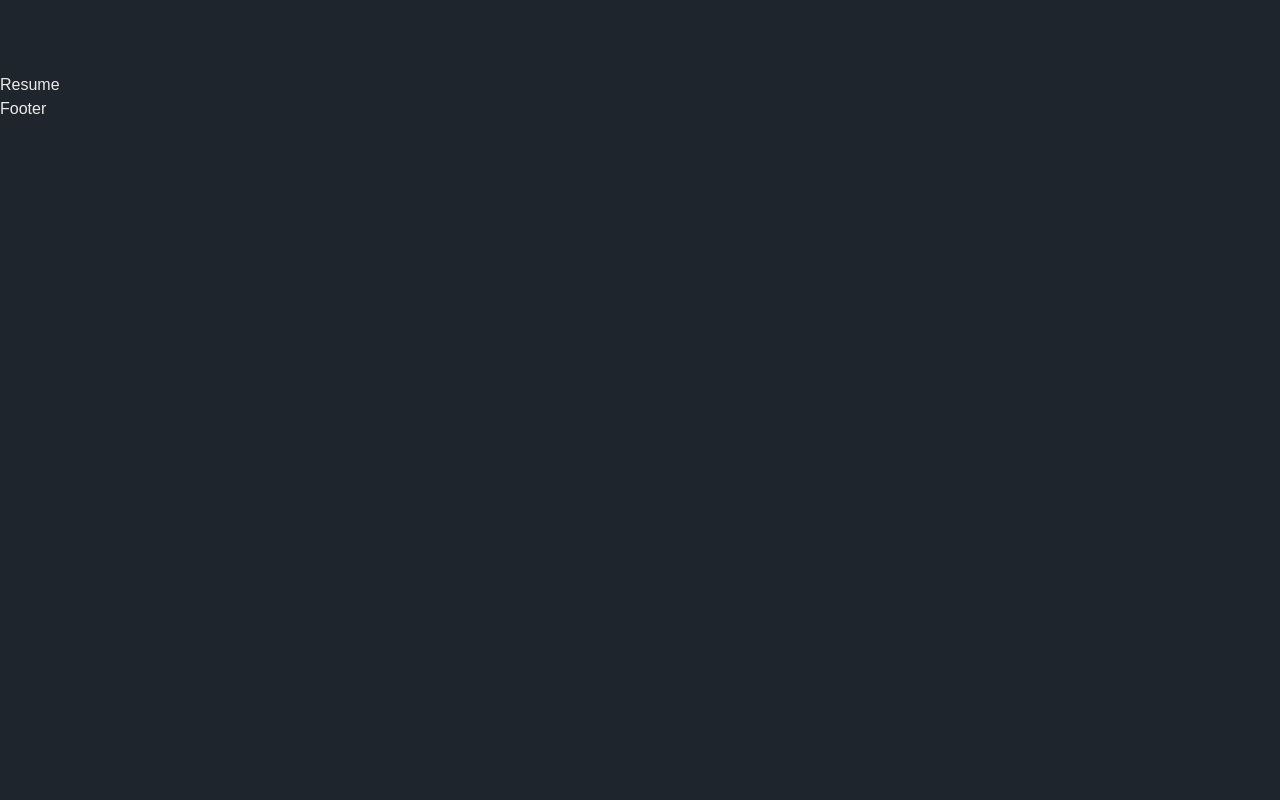
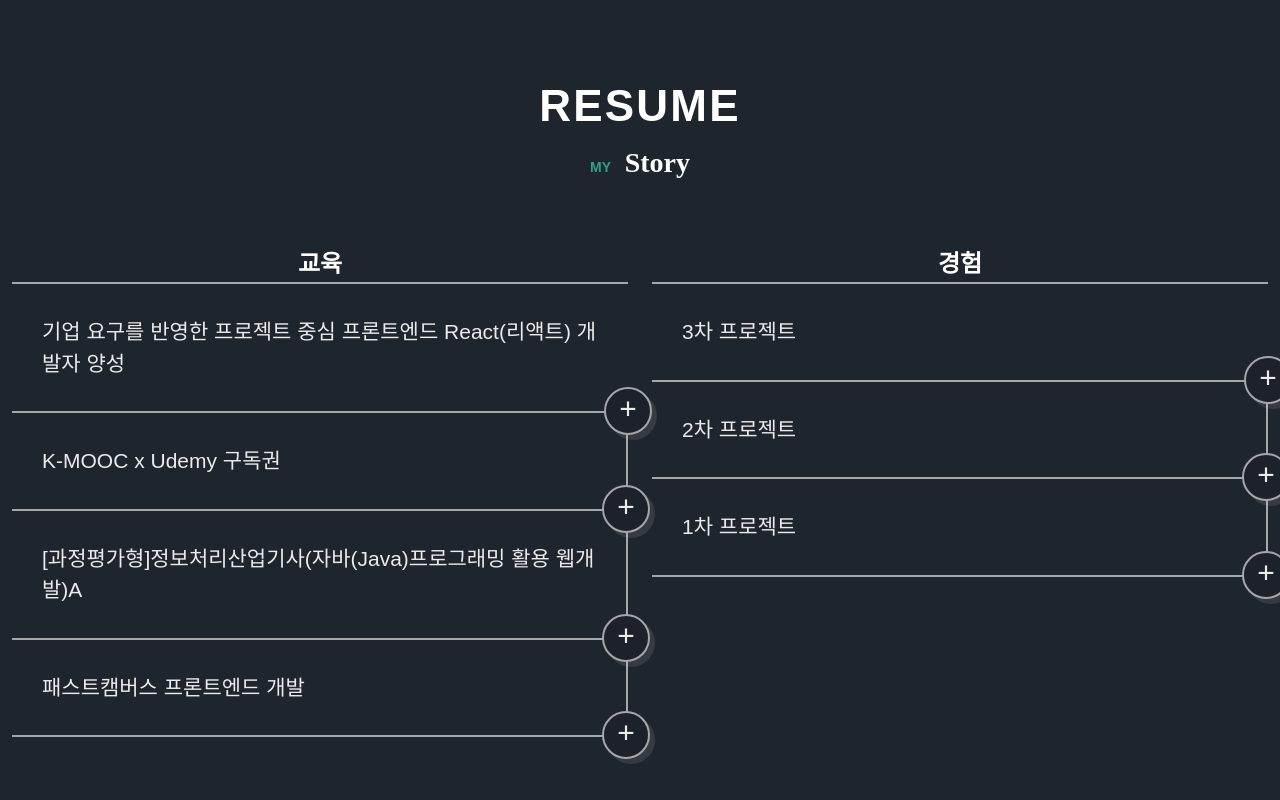
Before and after one commit to miss-gif/portfolio-final, a React (Vite) app: page / in a window 1280 px wide. Shown: the part 4180-4980 px from the top of the page. Before the commit the page ends 4301 px from the top, so only its background shows below. Built offline with nearby package versions, Linux system fonts and the light colour scheme.

Commit message:
Design : resume 작업중

```diff
--- /dev/null
+++ b/src/components/resume/Card.jsx
@@ -0,0 +1,28 @@
+import React, { useState } from "react";
+
+const Card = (props) => {
+  const [showInfo, setShowInfo] = useState(false);
+
+  return (
+    <div className="resume__item">
+      <div
+        className="resume__header"
+        onClick={() => {
+          setShowInfo(!showInfo);
+        }}
+      >
+        <div className="resume__subtitle">{props.title}</div>
+        <div className="resume__icon">{showInfo ? "-" : "+"}</div>
+      </div>
+      <div className={`${showInfo ? "show-content" : ""} resume__content`}>
+        <div className="resume__date-title">
+          <h3 className="resume__title">{props.subtitle}</h3>
+          <span className="resume__date text-cs">{props.date}</span>
+        </div>
+        <p className="resume__description">{props.description}</p>
+      </div>
+    </div>
+  );
+};
+
+export default Card;
--- a/src/components/resume/index.jsx
+++ b/src/components/resume/index.jsx
@@ -1,7 +1,56 @@
 import React from "react";
+import { cv } from "../../data/data";
+import Card from "./Card";
+import "./resume.scss";
 
 const Resume = () => {
-  return <div>Resume</div>;
+  return (
+    <section className="resume section" id="resume">
+      <h2 className="section__title text-cs">Resume</h2>
+      <p className="section__subtitle">
+        My <span>Story</span>
+      </p>
+
+      <div className="resume__container container grid">
+        <div className="resume__group">
+          <h3 className="resume__heading">교육</h3>
+          <div className="resume__items">
+            {cv.map((val, id) => {
+              if (val.category === "education") {
+                return (
+                  <Card
+                    key={id}
+                    title={val.title}
+                    subtitle={val.subtitle}
+                    date={val.date}
+                    description={val.description}
+                  />
+                );
+              }
+            })}
+          </div>
+        </div>
+        <div className="resume__group">
+          <h3 className="resume__heading">경험</h3>
+          <div className="resume__items">
+            {cv.map((val, id) => {
+              if (val.category === "experience") {
+                return (
+                  <Card
+                    key={id}
+                    title={val.title}
+                    subtitle={val.subtitle}
+                    date={val.date}
+                    description={val.description}
+                  />
+                );
+              }
+            })}
+          </div>
+        </div>
+      </div>
+    </section>
+  );
 };
 
 export default Resume;
--- /dev/null
+++ b/src/components/resume/resume.scss
@@ -0,0 +1,75 @@
+.resume {
+  background-image: var(--second-gradient);
+  &__container {
+    grid-template-columns: repeat(2, 1fr);
+  }
+  &__heading {
+    text-align: center;
+    font-size: var(--h4-font-size);
+  }
+}
+
+/* Card */
+.resume {
+  &__heading,
+  &__item {
+    border-bottom: 2px solid var(--border-color);
+  }
+  &__item {
+    position: relative;
+    &:not(:first-child) {
+      border-right: 2px solid var(--border-color);
+    }
+  }
+  &__header {
+    padding: 32px 30px;
+  }
+  &__subtitle {
+    font-size: var(--largest-font-size);
+    cursor: pointer;
+  }
+  &__icon {
+    background-color: var(--container-color);
+    border: 2px solid var(--border-color);
+    font-size: var(--h2-font-size);
+    box-shadow: var(--shadow);
+    width: 48px;
+    height: 48px;
+    border-radius: 50%;
+    line-height: 1.3em;
+    text-align: center;
+    cursor: pointer;
+    position: absolute;
+    right: -24px;
+    bottom: -24px;
+    z-index: 10;
+    transition: all 1.2s var(--transition);
+  }
+  &__content {
+    padding-inline: 30px 50px;
+    max-height: 0;
+    overflow: hidden;
+    transition: all 1s ease 0s;
+  }
+  &__date-title {
+    display: flex;
+    justify-content: space-between;
+    align-items: center;
+  }
+  &__title {
+    font-family: var(--second-font);
+    font-size: var(--h3-font-size);
+  }
+  &__date {
+    color: var(--title-color);
+    font-size: var(--tiny-font-size);
+    font-weight: 700;
+  }
+  &__description {
+    margin-block: 20px 30px;
+  }
+}
+
+.show-content {
+  max-height: 500px;
+}
--- a/src/data/data.js
+++ b/src/data/data.js
@@ -4,13 +4,6 @@ import Project3 from "../assets/project3.jpeg";
 import Project4 from "../assets/project4.jpeg";
 import Project5 from "../assets/project5.jpg";
 import Project6 from "../assets/project6.jpg";
-// import "../assets/blog1.jpg"
-
-import Testimonial1 from "../assets/testimonial1.jpg";
-import Testimonial2 from "../assets/testimonial2.jpg";
-import Testimonial3 from "../assets/testimonial3.jpg";
-import Testimonial4 from "../assets/testimonial4.jpg";
-import Testimonial5 from "../assets/testimonial5.jpg";
 
 export const links = [
   {
@@ -183,104 +176,59 @@ export const projects = [
 export const cv = [
   {
     id: 1,
-    title: "CoderHouse Courses",
-    subtitle: "Backend Programming",
-    date: "2014 - 2016",
-    description:
-      "Lorem ipsum dolor sit amet, consectetur adipiscing elit, sed do eiusmod tempor incididunt ut labore et dolore magna aliqua.",
+    title:
+      "기업 요구를 반영한 프로젝트 중심 프론트엔드 React(리액트) 개발자 양성",
+    subtitle: "FE Programming",
+    date: "2024-03-29 ~ 2024-09-13",
+    description: "과정에서 배운 내용에 대한 간략한 설명",
     category: "education",
   },
-
   {
     id: 2,
-    title: "Lviv National Academy of Arts",
-    subtitle: "Faculty of Design",
-    date: "2012 - 2014",
-    description:
-      "Lorem ipsum dolor sit amet, consectetur adipiscing elit, sed do eiusmod tempor incididunt ut labore et dolore magna aliqua.",
+    title: "K-MOOC x Udemy 구독권",
+    subtitle: "FE Programming",
+    date: "2023-12 ~ 2024-06",
+    description: "과정에서 배운 내용에 대한 간략한 설명",
     category: "education",
   },
-
   {
     id: 3,
-    title: "IT Future",
-    subtitle: "High School",
-    date: "2010 - 2012",
-    description:
-      "Lorem ipsum dolor sit amet, consectetur adipiscing elit, sed do eiusmod tempor incididunt ut labore et dolore magna aliqua.",
+    title: "[과정평가형]정보처리산업기사(자바(Java)프로그래밍 활용 웹개발)A",
+    subtitle: "FE Programming",
+    date: "2021-12-13 ~ 2022-05-25",
+    description: "과정에서 배운 내용에 대한 간략한 설명",
     category: "education",
   },
-
   {
     id: 4,
-    title: "UI Head & Manager",
-    subtitle: "Soft Tech Inc.",
-    date: "2020 - PRESENT",
-    description:
-      "Lorem ipsum dolor sit amet, consectetur adipiscing elit, sed do eiusmod tempor incididunt ut labore et dolore magna aliqua.",
+    title: "패스트캠버스 프론트엔드 개발",
+    subtitle: "FE Programming",
+    date: "2021-12 ~ 현재 진행형",
+    description: "과정에서 배운 내용에 대한 간략한 설명",
+    category: "education",
+  },
+  {
+    id: 5,
+    title: "3차 프로젝트",
+    subtitle: "FE Programming",
+    date: "2024-07-23 ~ 2024-08-24",
+    description: "경험과 배운 내용 요약",
     category: "experience",
   },
-
   {
-    id: 5,
-    title: "UI / UX Specialist",
-    subtitle: "Kana Design Studio",
-    date: "2018 - 2020",
-    description:
-      "Lorem ipsum dolor sit amet, consectetur adipiscing elit, sed do eiusmod tempor incididunt ut labore et dolore magna aliqua.",
+    id: 6,
+    title: "2차 프로젝트",
+    subtitle: "FE Programming",
+    date: "2024-06-23 ~ 2024-07-23",
+    description: "경험과 배운 내용 요약",
     category: "experience",
   },
-
   {
-    id: 6,
-    title: "Plugins Developer",
-    subtitle: "Fiverr.com",
-    date: "2016 - 2018",
-    description:
-      "Lorem ipsum dolor sit amet, consectetur adipiscing elit, sed do eiusmod tempor incididunt ut labore et dolore magna aliqua.",
+    id: 7,
+    title: "1차 프로젝트",
+    subtitle: "FE Programming",
+    date: "2024-05-23 ~ 2024-06-23",
+    description: "경험과 배운 내용 요약",
     category: "experience",
   },
 ];
-
-export const testimonials = [
-  {
-    id: 1,
-    img: Testimonial1,
-    name: "Barbara Wilson",
-    author: "CEO Company",
-    description:
-      "Lorem ipsum dolor sit amet, consectetur adipiscing elit, sed do eiusmod tempor incididunt ut labore et dolore magna aliqua.",
-  },
-  {
-    id: 2,
-    img: Testimonial2,
-    name: "Charlie Smith",
-    author: "Designer",
-    description:
-      "Lorem ipsum dolor sit amet, consectetur adipiscing elit, sed do eiusmod tempor incididunt ut labore et dolore magna aliqua.",
-  },
-  {
-    id: 3,
-    img: Testimonial3,
-    name: "Roy Wang",
-    author: "Manager GYM",
-    description:
-      "Lorem ipsum dolor sit amet, consectetur adipiscing elit, sed do eiusmod tempor incididunt ut labore et dolore magna aliqua.",
-  },
-  {
-    id: 4,
-    img: Testimonial4,
-    name: "Jennifer Smith",
-    author: "CEO & Founder",
-    description:
-      "Lorem ipsum dolor sit amet, consectetur adipiscing elit, sed do eiusmod tempor incididunt ut labore et dolore magna aliqua.",
-  },
-  {
-    id: 5,
-    img: Testimonial5,
-    name: "Paul Freeman",
-    author: "Photographer",
-    description:
-      "Lorem ipsum dolor sit amet, consectetur adipiscing elit, sed do eiusmod tempor incididunt ut labore et dolore magna aliqua.",
-  },
-];
```
